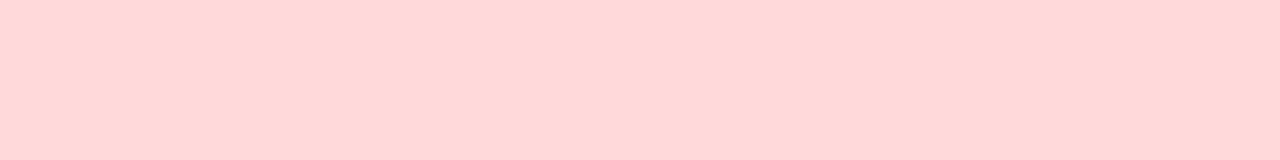
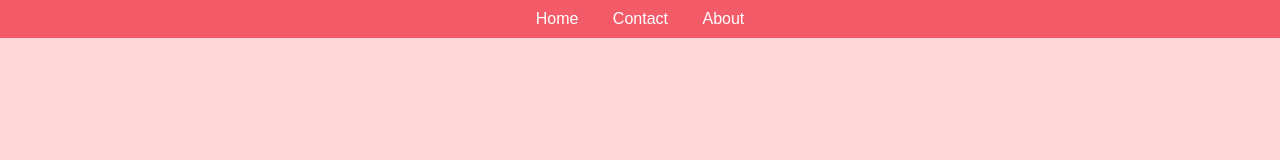
Before and after one commit to liinaaxx2107/Hair-Dressing-Salon-website, a plain HTML site: page contact.html in a window 1280 px wide. Drawn offline with Linux system fonts and the light colour scheme.

Commit message:
navigation not working properly

```diff
--- a/contact.html
+++ b/contact.html
@@ -54,6 +54,10 @@
 </head>
 
 <body>
-
+  <nav>
+    <a href="file:///C:/Users/rishi/Documents/Web%20Development%20folder/GitHub/Hair-Dressing-Salon-website/index.html">Home</a>
+    <a href="#">Contact</a>
+    <a href="file:///C:/Users/rishi/Documents/Web%20Development%20folder/GitHub/Hair-Dressing-Salon-website/about.html">About</a>
+  </nav>
 </body>
 </html>
```
